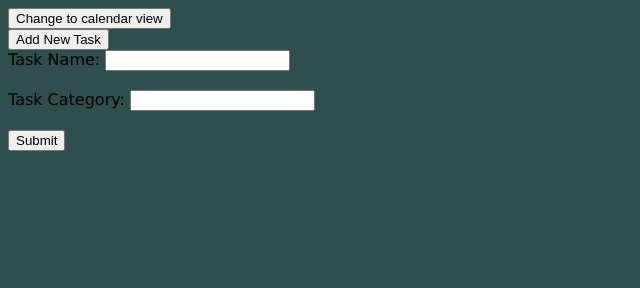
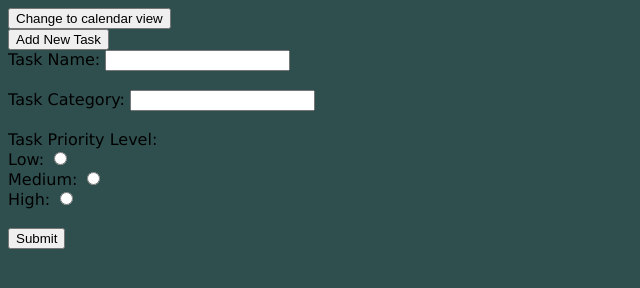
Before and after one commit to gitadrian417/Software-Engineering-Project, an Electron app: page index.html in a window 800 px wide. Both pictures are taken after a click on the button "Add New Task". Shown: the whole page, without its empty margins (0-640 px from the left). Drawn offline with Linux system fonts and the light colour scheme.

Commit message:
Added button for priority level

```diff
--- a/index.html
+++ b/index.html
@@ -11,21 +11,37 @@
       http-equiv="X-Content-Security-Policy"
       content="default-src 'self'; script-src 'self'"
     />
-    <title>Hello from Electron renderer!</title>
+    <title>List View</title>
   </head>
   <body>
-    <div class="swap-view" id="swap-view"></div>
+    <div class="left-column" id="left-column">
+      <div class="swap-view" id="swap-view">
         <button id="toggle-Cal">Change to calendar view</button>
-
-    <div class="tasks-card-view" id="tasks-card-view">
+      </div>
+      <div class="task-add" id="task-add">
         <button id="add-new-task">Add New Task</button>
         <form id="task-edit-form" hidden>
-        <label for="task-name-edit">Task Name:</label>
+          <label for="task-name-edit" class="task-add-form-text">Task Name:</label>
           <input type="text" id="task-name-edit" name="task-name-edit"><br><br>
-        <label for="task-category-edit">Task Category:</label>
+          <label for="task-category-edit" class="task-add-form-text">Task Category:</label>
           <input type="text" id="task-category-edit" name="task-category-edit"><br><br>
+
+          <label for="task-priority-edit" class='task-add-form-text'>Task Priority Level:</label><br>
+          <label class='task-add-form-text'>Low:</label>
+          <input type="radio" name="task-priority-name", value="0"><br>
+          <label class='task-add-form-text'>Medium:</label>
+          <input type="radio" name="task-priority-name", value="1"><br>
+          <label class='task-add-form-text'>High:</label>
+          <input type="radio" name="task-priority-name", value="2"><br><br>
+
           <input type="submit" value="Submit">
         </form>
+      </div>
+    </div>
+    <div class="right-column" id="right-column">
+      <div class="tasks-card-view" id="tasks-card-view">
+
+      </div>
     </div>
   </body>
   <script src="./renderer.js"></script>
```
Lines whose indentation alone changed are shown as unchanged.
